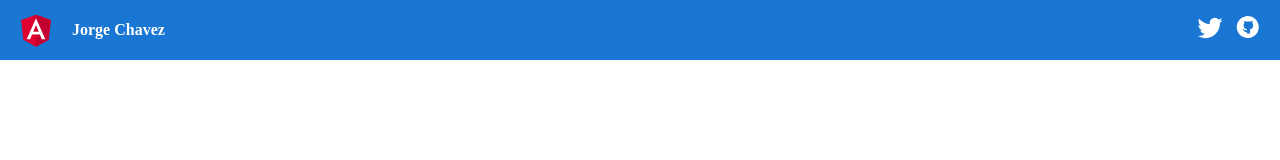
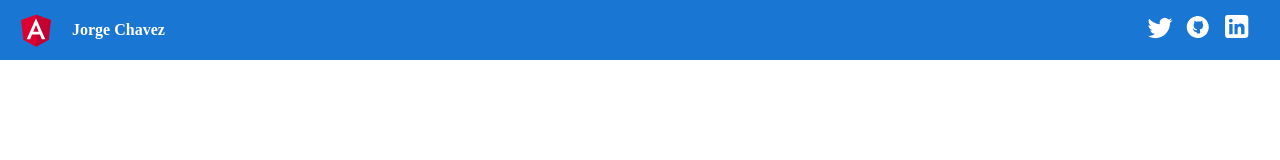
Before and after one commit to jorgejc2/mywebsite, an Angular app: page / in a window 1280 px wide. Shown: the top 160 px of the page. Built offline with nearby package versions, Linux system fonts and the light colour scheme.

Commit message:
added linkedin link

```diff
--- a/src/app/dashboard-home/dashboard-home.component.css
+++ b/src/app/dashboard-home/dashboard-home.component.css
@@ -40,8 +40,15 @@
 
 .toolbar #github-logo {
     height: 50px;
+    margin: 0, 8px;
+    margin-top: 25px;
+    margin-right: -20px;
+}
+
+.toolbar #linkedin-logo {
+    height: 70px;
     margin: 0, 16px;
-    margin-top: 25px;
+    margin-top: 38px;
 }
 
 .starting_message{
--- a/src/app/dashboard-home/dashboard-home.component.html
+++ b/src/app/dashboard-home/dashboard-home.component.html
@@ -56,6 +56,43 @@
             127.28,42.15 123.19,40.10 118.00,37.00 Z" fill="#fff"/>
         </svg>
     </a>
+    <a aria-label="Personal LinkedIn" target="_blank" rel="noopener" href="https://linkedin.com/in/jorge-chavez-626587213" title="LinkedIn">
+      <svg id="linkedin-logo" height="60" data-name="Logo" xmlns="http://www.w3.org/2000/svg" viewBox="0 0 400 400">
+        <rect width="400" height="400" fill="none"/>
+        <path d="M 97.00,17.65
+        C 97.00,17.65 132.00,17.00 132.00,17.00
+          132.00,17.00 200.00,17.00 200.00,17.00
+          214.75,17.02 218.98,22.64 219.00,37.00
+          219.00,37.00 219.00,129.00 219.00,129.00
+          218.98,144.85 211.97,148.98 197.00,149.00
+          197.00,149.00 108.00,149.00 108.00,149.00
+          91.57,148.97 86.03,143.43 86.00,127.00
+          86.00,127.00 86.00,37.00 86.00,37.00
+          86.05,27.58 87.58,21.60 97.00,17.65 Z
+        M 117.00,38.41
+        C 101.32,43.40 108.78,62.44 121.00,60.38
+          133.91,58.20 133.30,37.03 117.00,38.41 Z
+        M 197.00,127.00
+        C 197.00,127.00 197.00,88.00 197.00,88.00
+          196.95,84.12 196.73,81.66 195.24,78.00
+          190.70,66.84 176.56,62.92 166.00,67.92
+          162.60,69.53 160.68,71.47 158.00,74.00
+          158.00,74.00 158.00,68.00 158.00,68.00
+          158.00,68.00 140.00,68.00 140.00,68.00
+          140.00,68.00 140.00,127.00 140.00,127.00
+          140.00,127.00 158.00,127.00 158.00,127.00
+          158.00,127.00 158.57,92.00 158.57,92.00
+          159.99,87.05 165.53,81.94 171.00,83.78
+          177.65,86.01 177.99,92.16 178.00,98.00
+          178.00,98.00 178.00,127.00 178.00,127.00
+          178.00,127.00 197.00,127.00 197.00,127.00 Z
+        M 129.00,68.00
+        C 129.00,68.00 110.00,68.00 110.00,68.00
+          110.00,68.00 110.00,127.00 110.00,127.00
+          110.00,127.00 129.00,127.00 129.00,127.00
+          129.00,127.00 129.00,68.00 129.00,68.00 Z" fill="#fff"/>
+      </svg>
+  </a>
 
 </div>
 <!-- <div class="starting_screen">
```
